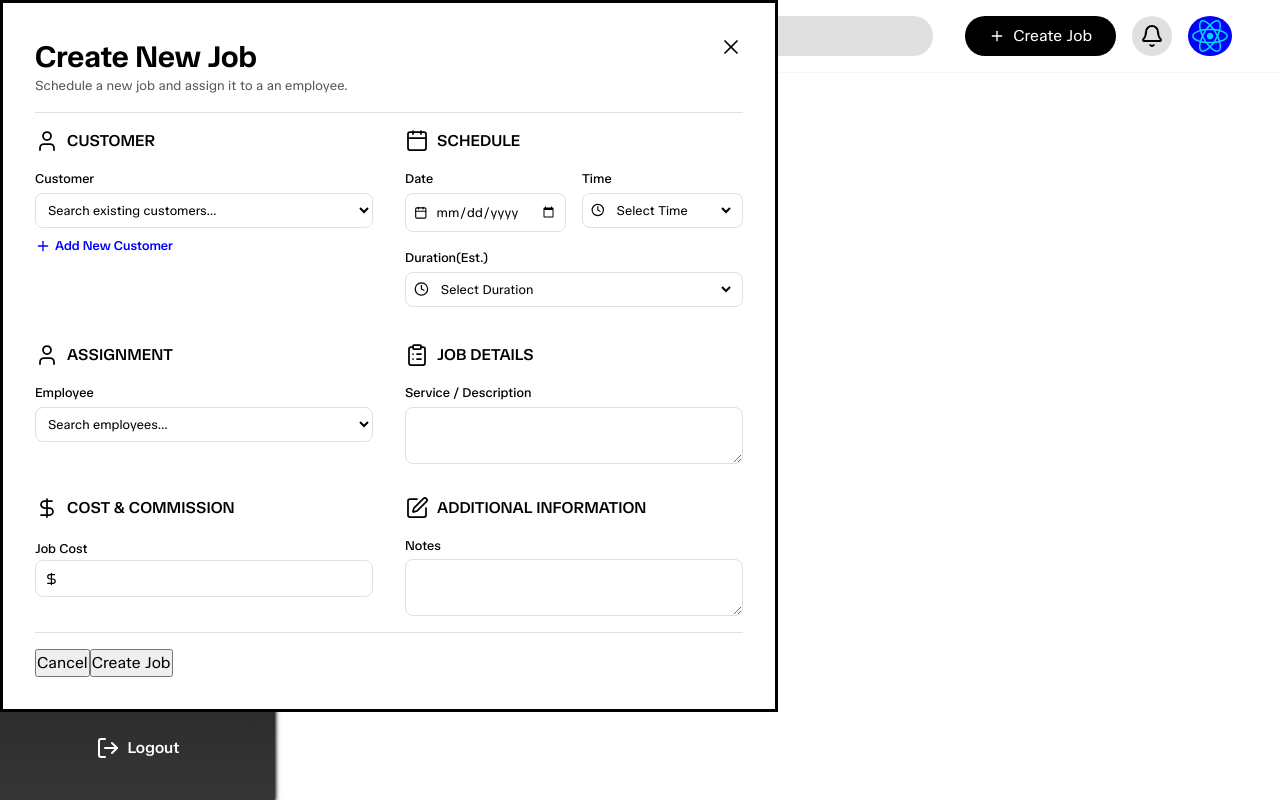
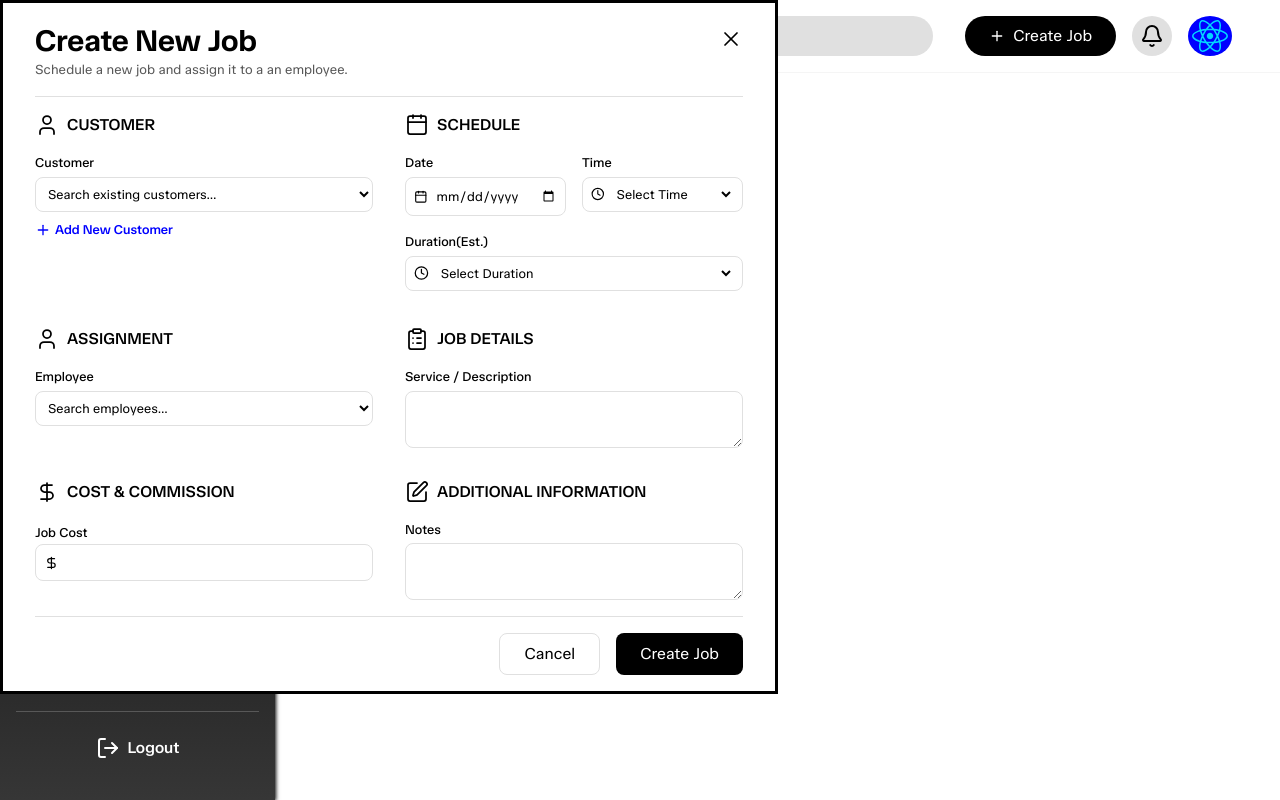
Before and after one commit to JoseBarron12/admin-dashboard, a React (Vite) app: page /home in a window 1280 px wide. Both pictures are taken after typing "Sample" into the empty fields and a click on the button "Create Job". Built offline with nearby package versions, Linux system fonts and the light colour scheme.

Commit message:
style: job window footer style no longer default
Window footer fit consistent UI design across app
to improve user experience and ease of use.

```diff
--- a/src/components/JobWindow.jsx
+++ b/src/components/JobWindow.jsx
@@ -95,13 +95,13 @@ export function JobWindow({setShowJobWindow}) {
                     </div>
                 </fieldset>
             </form>
-            <footer>
-                <button data-testid="jobWindowCloseBtn" onClick={() => {
+            <footer className={styles.jobWindowFooter}>
+                <button className={styles.jobWindowFooterCancelBtn} data-testid="jobWindowCloseBtn" onClick={() => {
                     setShowJobWindow(false);
                 }}>
                     Cancel
                 </button>
-                <button data-testid="jobWindowAddBtn" onClick={() => {
+                <button className={styles.jobWindowFooterAddBtn} data-testid="jobWindowAddBtn" onClick={() => {
                     setShowJobWindow(false);
                 }}>
                     Create Job
--- a/src/style/JobWindow.module.css
+++ b/src/style/JobWindow.module.css
@@ -1,7 +1,7 @@
 .jobWindow {
     display: flex;
     flex-direction: column;
-    padding: 32px;
+    padding: 16px  32px;
     gap: 16px;
 }
 
@@ -32,7 +32,7 @@
     align-self: flex-start;
     background: none;
     border: none;
-
+    margin-top: 8px;
 }
 
 .jobForm {
@@ -129,3 +129,27 @@
     align-items: center;
     color: blue;
 }
+
+.jobWindowFooter {
+    display: flex;
+    gap: 16px;
+    align-self: flex-end;
+}
+
+.jobWindowFooterBtn {
+    padding: 8px 24px;
+    border-radius: 8px;
+    border: none;
+    background: none;
+}
+
+.jobWindowFooterCancelBtn {
+    composes: jobWindowFooterBtn;
+    border: 1px solid rgb(224, 224, 224);
+}
+
+.jobWindowFooterAddBtn {
+    composes: jobWindowFooterBtn;
+    background-color: black;
+    color: white;
+}
```
